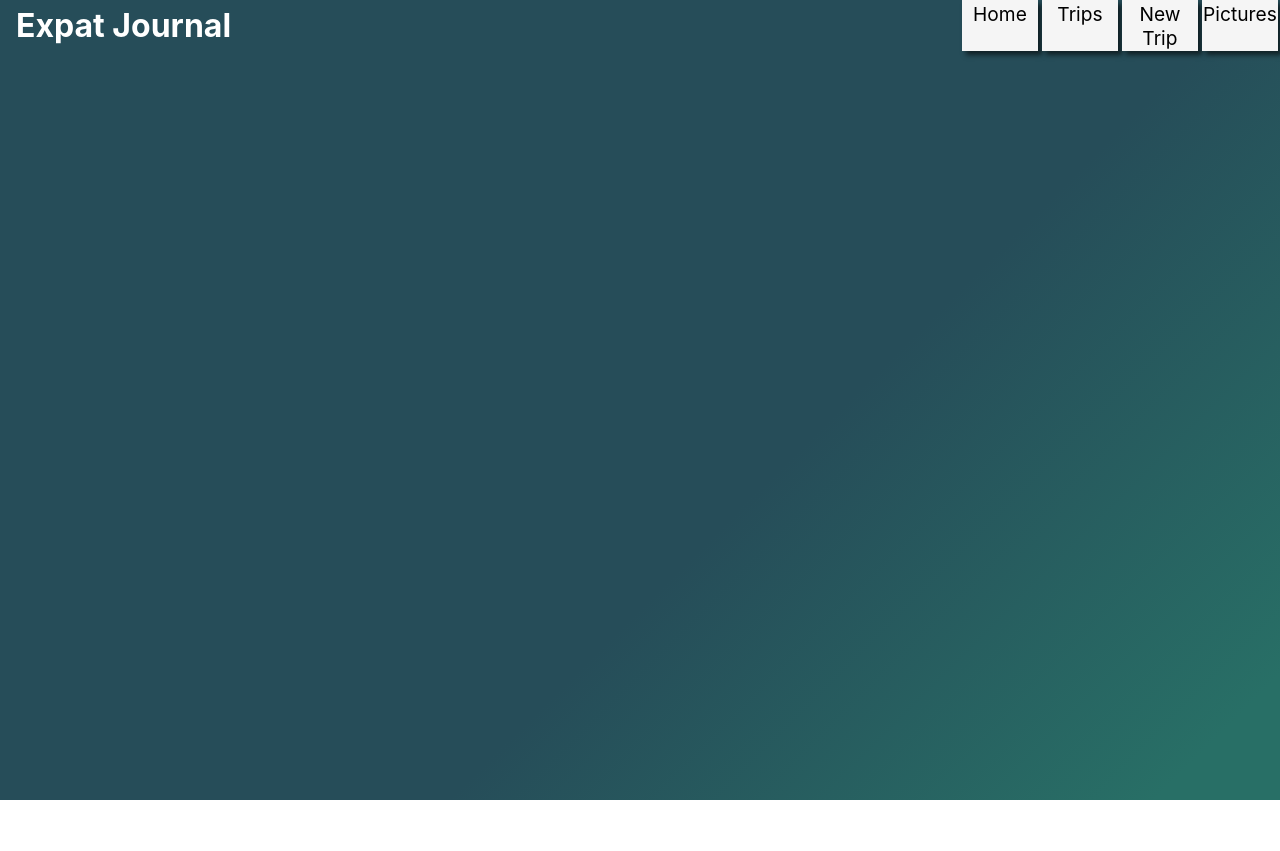
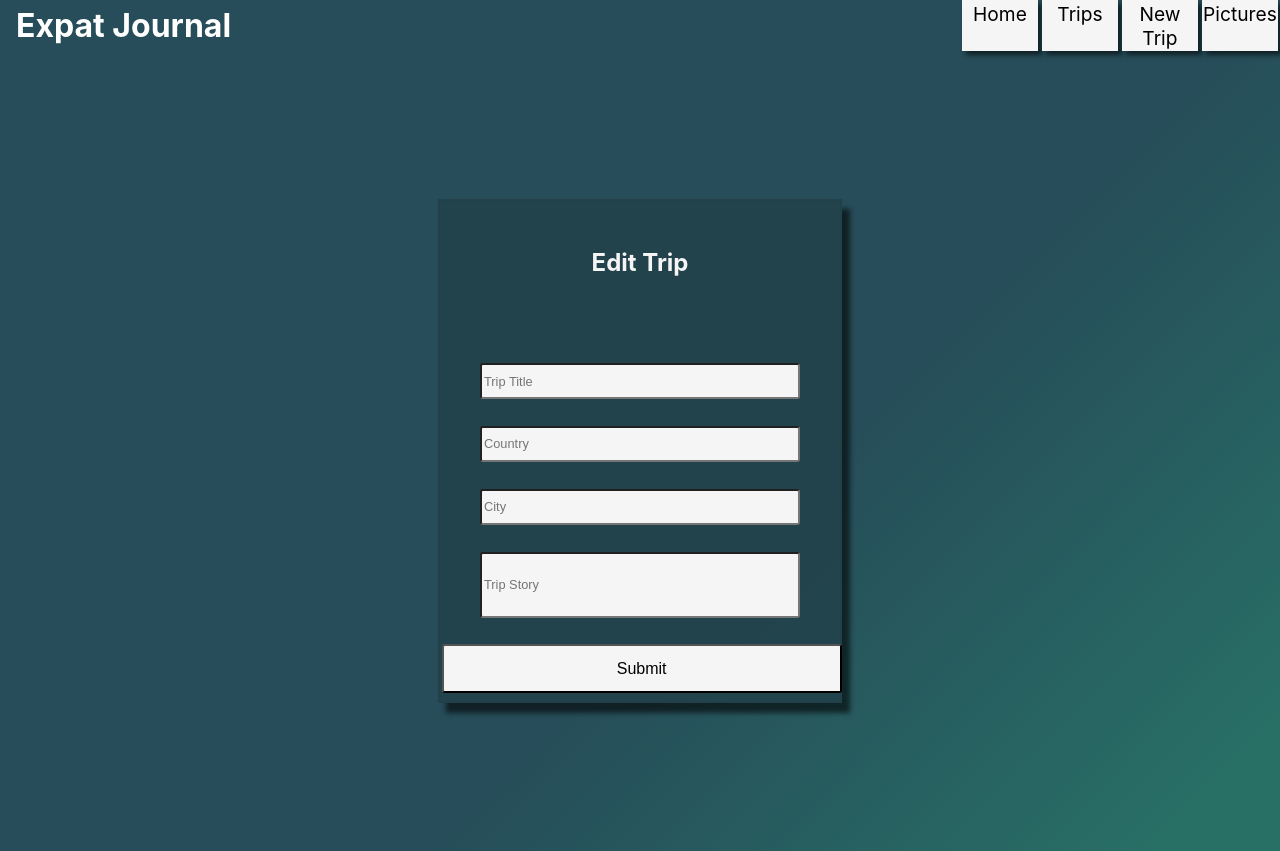
Before and after one commit to Build-Expat-Journal/front-end, a React (Create React App) app in the folder expat-journal/: page /update in a window 1280 px wide. Before the commit the page ends 800 px from the top, so only its background shows below. Built offline with nearby package versions, Linux system fonts and the light colour scheme; no server answers.

Commit message:
wip: update trip and delete photo

```diff
--- a/expat-journal/src/App.js
+++ b/expat-journal/src/App.js
@@ -1,4 +1,4 @@
-import React from 'react';
+import React, {useState} from 'react';
 import './App.css';
 import { Route } from 'react-router-dom'
 
@@ -11,19 +11,23 @@ import Photos from './components/Photos';
 import SplashPage from './components/SplashPage';
 import PrivateRoute from './components/PrivateRoute';
 import NewTripForm from './components/NewTripForm';
+import UpdateTripForm from './components/UpdateTripForm';
 
 
 function App() {
+
+  const [userId, setUserId] = useState(0)
+
   return (
     <div className="App">
       <NavBar />
-      <Route path='/newtrip' component={NewTripForm} />
-      <Route exact path='/' component={SplashPage} />
-      <Route path='/login' component={Login} />
-      <Route path='/signup' component={SignUp} />
+      <Route path='/newtrip' render={props => <NewTripForm {...props} />} />
+      <Route exact path='/' render={props => <SplashPage {...props} />} />
+      <Route path='/login' render={props => <Login {...props} />} />
+      <Route path='/signup' render={props => <SignUp {...props} />} />
+      <Route path='/update' render={props => <UpdateTripForm {...props} />} />
       <PrivateRoute path='/photos' component={Photos} />
       <PrivateRoute path='/trips' component={TripGrid} />
-
     </div>
   );
 }
--- a/expat-journal/src/components/Login.js
+++ b/expat-journal/src/components/Login.js
@@ -9,7 +9,7 @@ const initialCredentials = {
   password: ''
 }
 
-function Login({ userLogin, history }) {
+function Login(props, { userLogin, history }) {
 
     const [credentials, setCredentials] = useState(initialCredentials)
 
@@ -22,7 +22,8 @@ function Login({ userLogin, history }) {
 
     const callLogin = e =>  {
         e.preventDefault();
-        userLogin(credentials, history);
+        props.userLogin(credentials, history);
+        props.history.push('/trips')
     };
 
   return (
--- a/expat-journal/src/components/NewTripForm.js
+++ b/expat-journal/src/components/NewTripForm.js
@@ -2,21 +2,28 @@ import React, { useState } from 'react';
 import { connect } from 'react-redux';
 import { addTrip } from '../actions';
 import { TripButton, StoryInput, StyledH2, Div1, TripFormBox, TripStyledForm, StyledInputTwo } from './Styled.js';
+
 const initialTrip = {
   trip_title: '',
   country: '',
   city: '',
-  trip_desc: ''
-}
-const NewTripForm = () => {
-  const [newTrip, setNewTrip] = useState(initialTrip)
+  trip_desc: '',
+  user_id: 1
+};
+
+const NewTripForm = (props) => {
+  const [newTrip, setNewTrip] = useState(initialTrip);
+
   const handleChanges = event => {
     setNewTrip({ ...newTrip, [event.target.name]: event.target.value })
-  }
+  };
+
   const submitHandler = event => {
-    event.preventDefault()
-    addTrip(newTrip)
-  }
+    event.preventDefault();
+    props.addTrip(newTrip);
+    props.history.push('/trips');
+  };
+
   return (
     <Div1>
       <TripFormBox>
@@ -56,7 +63,8 @@ const NewTripForm = () => {
       </TripFormBox>
     </Div1>
   )
-}
+};
+
 const mapStateToProps = state => {
   return {
     trips: state.trips,
--- a/expat-journal/src/components/Photos.js
+++ b/expat-journal/src/components/Photos.js
@@ -2,20 +2,62 @@ import React, { useState, useEffect } from 'react';
 import axios from 'axios';
 import { GridHolder, PhotoCard } from './Styled.js';
 
-const Photos = () => {
+const initialPhoto = {
+    trip_id: 11,
+    img_url: '',
+    img_caption: '',
+    user_id: 1
+}
+
+const Photos = (props) => {
     const [photos, setPhotos] = useState([])
-
+    const [newPhoto, setNewPhoto] = useState(initialPhoto)
     useEffect(() => {
         axios.get('https://bw-expat-journal-ls.herokuapp.com/api/photos')
         .then(response => {
+            console.log('photos response', response)
           setPhotos(response.data)
         })
     }, [])
-
+    console.log('photos', photos)
+    const handleChanges = event => {
+        setNewPhoto({ ...newPhoto, [event.target.name]: event.target.value })
+      };
+    const submitHandler = e => {
+        e.preventDefault();
+        axios.post('https://bw-expat-journal-ls.herokuapp.com/api/photos', newPhoto)
+            .then(res => console.log('photo res', res))
+    }
+    const deletePhoto = e => {
+    //     axios.delete(`https://bw-expat-journal-ls.herokuapp.com/api/photos/${photos.id}`)
+    //         .then(console.log('delete photo success'))
+    //         .catch(err => console.log(err))
+     }
     return (
-        <GridHolder>
-            {photos.map((photo, id) => <PhotoCard key={id} width='700' height='480' src={photo.img_url} />)}
-        </GridHolder>
+        <div>
+            <GridHolder>
+                {photos.map((photo, id) => <PhotoCard key={id} width='500' height='300' src={photo.img_url} onDoubleClick={deletePhoto}/>)}
+            </GridHolder>
+            <div className='photo-form'>
+                <form onSubmit={submitHandler}>
+                    <input
+                        onChange={handleChanges}
+                        type='text'
+                        name='img_url'
+                        value={newPhoto.img_url}
+                        placeholder='Image URL'
+                    />
+                    <input
+                        onChange={handleChanges}
+                        type='text'
+                        name='img_caption'
+                        value={newPhoto.img_caption}
+                        placeholder='Image Caption'
+                    />
+                    <button type='submit'>Add Photo</button>
+                </form>
+            </div>
+        </div>
     )
 };
 
--- a/expat-journal/src/components/TripGrid.js
+++ b/expat-journal/src/components/TripGrid.js
@@ -16,14 +16,14 @@ const TripGrid = (props) => {
   }, []);
 
   const handleClick = e => {
-    return props.history.push('/photos')
+    // return props.history.push('/photos')
   };
 
   return (
 
     <GridHolder onClick={handleClick}>
       {trips.map((trips, id) => {
-        return <TripCard key={id} trips={trips} />;
+        return <TripCard key={id} trips={trips} history={props.history}/>;
       })}
     </GridHolder>
   )
--- a/expat-journal/src/components/UpdateTripForm.js
+++ b/expat-journal/src/components/UpdateTripForm.js
@@ -1,67 +1,86 @@
-import React, { useState, useEffect } from "react";
-import { withFormik, Form, Field } from "formik";
-import * as Yup from "yup";
-import axios from "axios";
-import { StyledH2, UpdateForm, UpdateField } from './Styled.js';
+import React, { useState, useEffect } from 'react';
+import { connect } from 'react-redux';
+import { editTrip } from '../actions';
+import { TripButton, StoryInput, StyledH2, Div1, TripFormBox, TripStyledForm, StyledInputTwo } from './Styled.js';
+import axios from 'axios';
+import useForm from '../utils/useForm';
 
-const UpdateTripForm = ({ values, errors, touched, status }) => {
-  const [updateTrip, setUpdateTrip] = useState([]);
+const initialTrip = {
+  trip_title: '',
+  country: '',
+  city: '',
+  trip_desc: '',
+  user_id: 1
+};
+
+const UpdateTripForm = (props) => {
+  // const [updatedTrip, setUpdatedTrip] = useState(initialTrip);
+  console.log('props.trips.id', props.trips.id)
+
+  const [updatedTrip, handleChange, clearForm, setUpdatedTrip] = useForm();
+
   useEffect(() => {
-    status && setUpdateTrip(updateTrip => [...updateTrip, status]);
-  }, [status]);
+    axios.get(`https://bw-expat-journal-ls.herokuapp.com/api/trips/${props.trips.id}`)
+      .then(res => {
+        console.log('res from edittrip', res)
+        setUpdatedTrip(res.data)
+      })
+      .catch(err => console.log(err))
+  }, [])
+
+  const submitHandler = event => {
+    event.preventDefault();
+    props.editTrip(updatedTrip);
+    clearForm();
+    props.history.push('/trips');
+  };
 
   return (
-    <div>
-      <StyledH2>New Trip</StyledH2>
-      <UpdateForm>
-        <UpdateField type='text' name='trip_title' placeholder='Trip Title' />
-        {touched.trip_title && errors.trip_title && (
-          <p>{errors.trip_title}</p>
-        )}
+    <Div1>
+      <TripFormBox>
+        <StyledH2>Edit Trip</StyledH2>
+        <TripStyledForm onSubmit={submitHandler}>
+          <StyledInputTwo
+            onChange={handleChange}
+            type='text'
+            name='trip_title'
+            value={updatedTrip.title}
+            placeholder='Trip Title'
+          />
+          <StyledInputTwo
+            onChange={handleChange}
+            type='text'
+            name='country'
+            value={updatedTrip.country}
+            placeholder='Country'
+            required
+          />
+          <StyledInputTwo
+            onChange={handleChange}
+            type='text'
+            name='city'
+            value={updatedTrip.city}
+            placeholder='City'
+          />
+          <StoryInput
+            onChange={handleChange}
+            type='textarea'
+            name='trip_desc'
+            value={updatedTrip.trip_desc}
+            placeholder='Trip Story'
+          />
+          <TripButton type='submit'>Submit</TripButton>
+        </TripStyledForm>
+      </TripFormBox>
+    </Div1>
+  )
+};
 
-        <UpdateField type='text' name='country' placeholder='Country' />
-        {touched.country && errors.country && (
-          <p>{errors.country}</p>
-        )}
-
-        <UpdateField type='text' name='city' placeholder='City' />
-        {touched.city && errors.city && (
-          <p>{errors.city}</p>
-        )}
-
-        <UpdateField as='textarea' type='text' name='trip_desc' placeholder='Trip Story' />
-        {touched.trip_desc && errors.trip_desc && (
-          <p>{errors.trip_desc}</p>
-        )}
-
-        <button type='submit'>Submit</button>
-      </UpdateForm>
-    </div>
-  )
-}
-const NewUpdateTripForm = withFormik({
-  mapPropsToValues({ trip_title, country, city, trip_desc }) {
-    return {
-      trip_title: trip_title || '',
-      country: country || '',
-      city: city || '',
-      trip_desc: trip_desc || ''
-    }
-  },
-  validationSchema: Yup.object().shape({
-    trip_title: Yup.string().required('Trip title is a required field!'),
-    country: Yup.string().required('Country is a required field!'),
-    city: Yup.string().required('City is a required field!'),
-    trip_desc: Yup.string().required('Trip story is a required field!')
-  }),
-  handleSubmit(values, { setStatus }) {
-    axios
-      .post('', values)
-      .then(response => {
-        setStatus(response.data);
-      })
-      .catch(error => console.log(error.response));
+const mapStateToProps = state => {
+  return {
+    trips: state.trips,
+    isFetching: state.isFetching,
+    error: state.error
   }
-})(UpdateTripForm);
-
-export default NewUpdateTripForm;
+};
+export default connect(mapStateToProps, { editTrip })(UpdateTripForm);
--- a/expat-journal/src/utils/axiosWithAuth.js
+++ b/expat-journal/src/utils/axiosWithAuth.js
@@ -10,7 +10,7 @@ export const axiosWithAuth = () => {
     const token = localStorage.getItem('token');
 
     return axios.create({
-        baseURL: 'https://bw-expat-journal-ls.herokuapp.com/api',
+        baseURL: 'https://cors-anywhere.herokuapp.com/https://bw-expat-journal-ls.herokuapp.com/api',
         headers: {
             Authorization: token,
             'Content-Type': 'application/json'
--- /dev/null
+++ b/expat-journal/src/utils/useForm.js
@@ -0,0 +1,21 @@
+import { useState } from 'react';
+
+const useForm = () => {
+    const [state, setState] = useState({});
+
+    const handleChange = e => {
+        e.persist();
+        setState({
+            ...state,
+            [e.target.name]: e.target.value
+        });
+    };
+
+    const clearForm = () => {
+        setState({});
+    };
+
+    return [state, handleChange, clearForm, setState]
+};
+
+export default useForm;
```
Also changed, not shown: expat-journal/src/actions/index.js (+24 -4 lines), expat-journal/src/components/TripCard.js (+13 -5 lines), expat-journal/src/reducers/index.js (+23 -1 lines).
